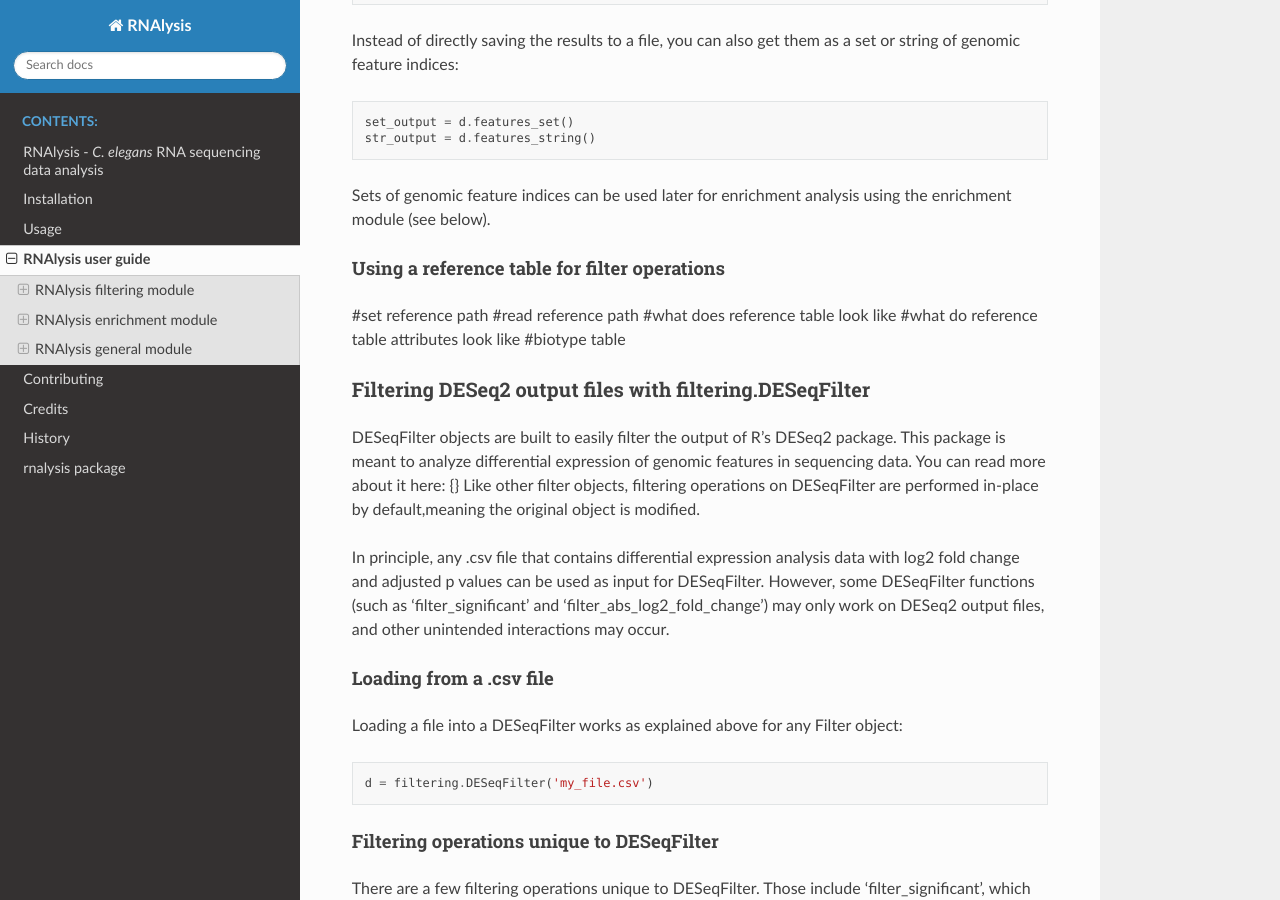
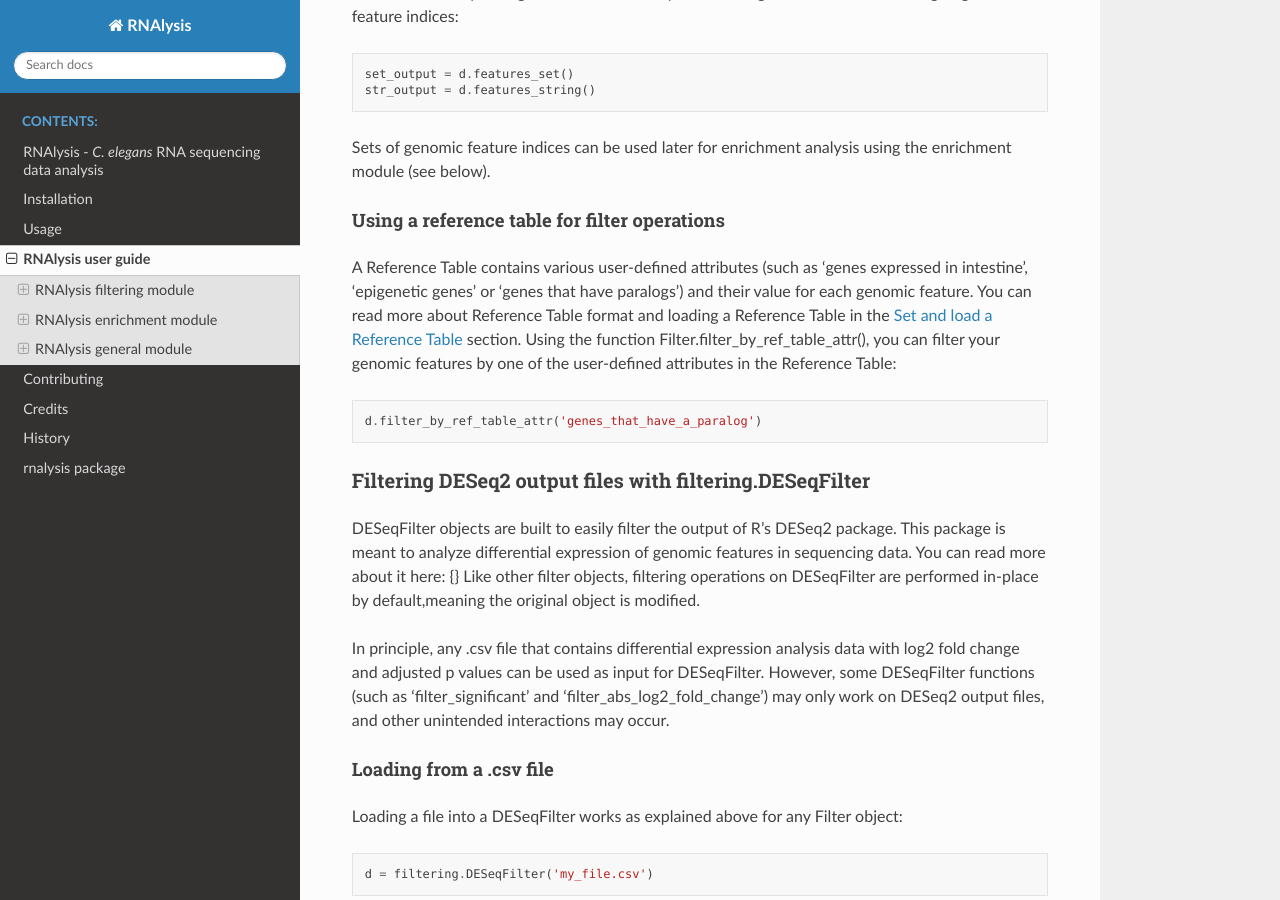
Before and after one commit to GuyTeichman/RNAlysis, a Sphinx documentation site: the page built from docs/source/rnalysis_user_guide.rst, in a window 1280 px wide and 900 px high, scrolled down 3362 px. Built offline with Sphinx 7.4.7 and the Read the Docs theme 2.0.0, drawn with Linux system fonts in a browser that asks for light colours; some of the changed text lies outside the part shown.

Commit message:
updated documentation

```diff
--- a/docs/source/rnalysis_user_guide.rst
+++ b/docs/source/rnalysis_user_guide.rst
@@ -39,10 +39,7 @@ but you can specify a specific number of lines to show.
     d.head()
     d.tail(8)
 
-will give the following output:
-#insert output here
-
-We can also see the total number of rows an columns by accessing the 'shape' attribute::
+We can also see the total number of rows and columns by accessing the 'shape' attribute::
 
     d.shape
 
@@ -118,14 +115,13 @@ Sets of genomic feature indices can be used later for enrichment analysis using
 
 
 Using a reference table for filter operations
----------------------------------------------
+----------------------------------------------
 
-#set reference path
-#read reference path
-#what does reference table look like
-#what do reference table attributes look like
-#biotype table
+A Reference Table contains various user-defined attributes (such as 'genes expressed in intestine', 'epigenetic genes' or 'genes that have paralogs') and their value for each genomic feature.
+You can read more about Reference Table format and loading a Reference Table in the :ref:`reference-table-ref` section.
+Using the function Filter.filter_by_ref_table_attr(), you can filter your genomic features by one of the user-defined attributes in the Reference Table::
 
+    d.filter_by_ref_table_attr('genes_that_have_a_paralog')
 
 Filtering DESeq2 output files with filtering.DESeqFilter
 =========================================================
@@ -293,6 +289,7 @@ The first method is to specify a biotype (such as 'protein_coding', 'miRNA' or '
     en.enrich_randomization(['attribute1','attribute2'], biotype='all')
 
 In this example, instead of using all of the protein-coding genes in the Reference Table as background, we use all of the genomic features in the Reference Table as background.
+When specifying a biotype, an internal reference file is used to categorize different genomic features into different biotypes.
 
 The second method of changing the background set is to define a specific set of genomic features to be used as background::
 
@@ -300,6 +297,8 @@ The second method of changing the background set is to define a specific set of
     en.enrich_randomization(['attribute1','attribute2'], background_genes=my_background_set)
 
 In this example, our background set consists of feature1, feature2 and feature3.
+
+It is not possible to specify both a biotype and a specific background set.
 
 If some of the features in the background set or the enrichment set do no appear in the Reference Table, they will be ignored when calculating enrichment.
 
@@ -354,8 +353,7 @@ The feature indices will be saved to the text file in the specified path, separa
 ****************************
 RNAlysis general module
 ****************************
-RNAlysis's general module (rnalysis.general) contains general functions
-can be used to perform various enrichment analyses including gene ontology (GO) enrichment and enrichment for user-defined attributes. The module also includes basic set operations (union, intersection, difference, symmetric difference) between different sets of genomic features.
+RNAlysis's general module (rnalysis.general) contains general functions that can be useful during analysis of RNA sequencing data, including regular expression parsers and setting the Reference Table path.
 
 .. _parallel-ref:
 
```
Also changed, not shown: 5 other files.
